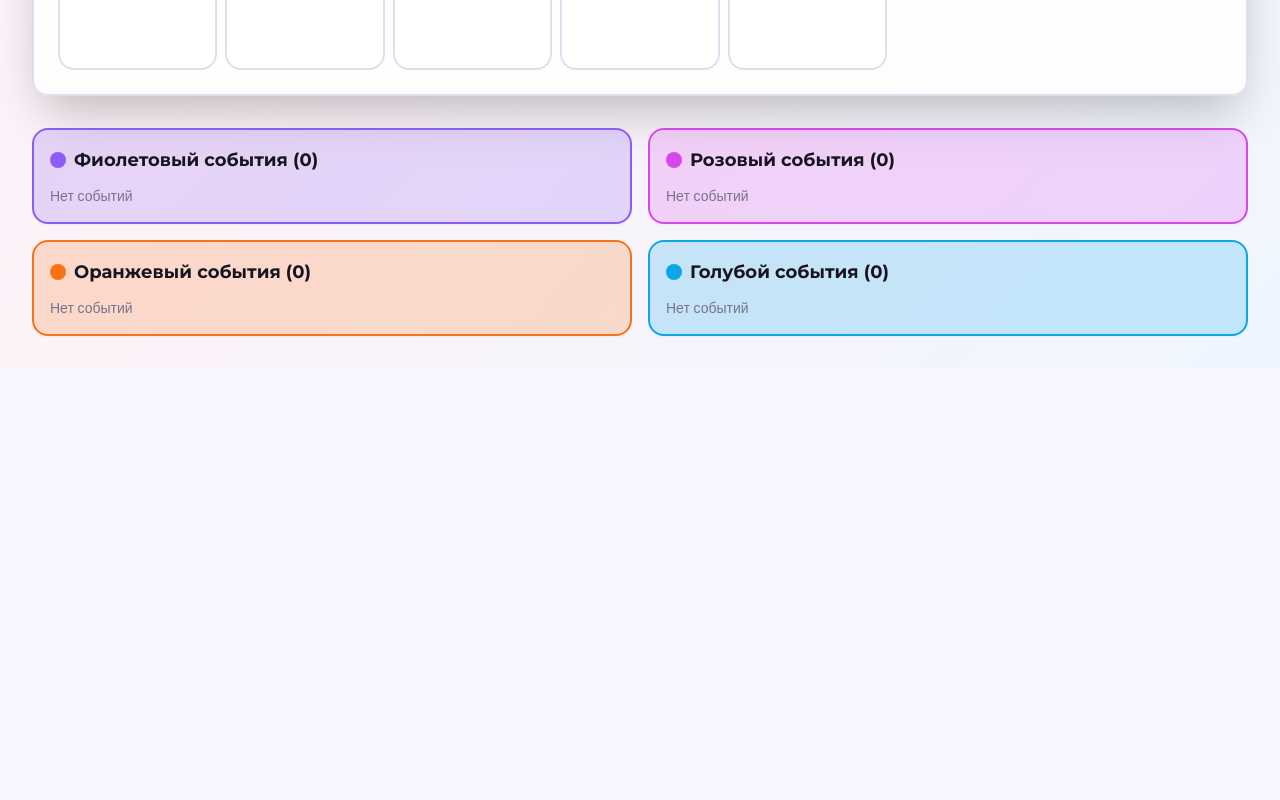
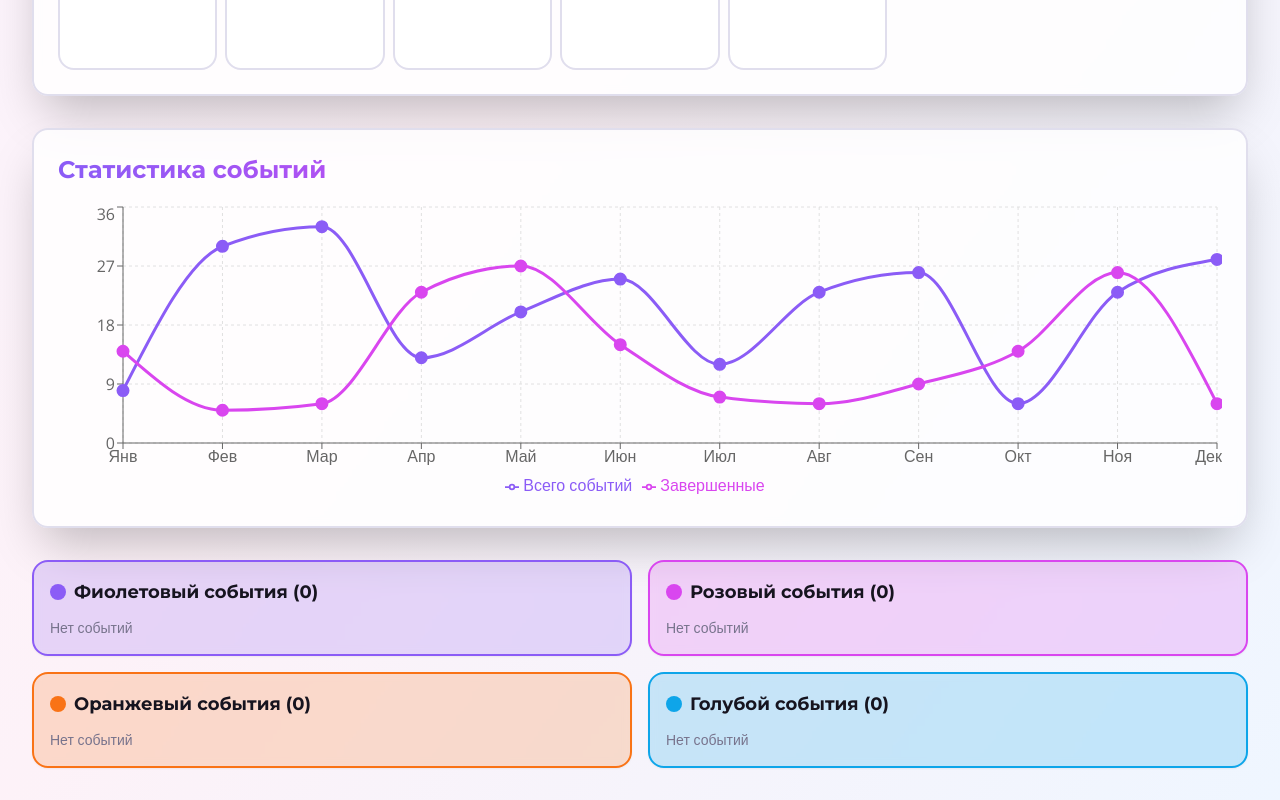
Before and after one commit to pr-poehali-dev/calendar-creation-project, a React (Vite) app: page / in a window 1280 px wide. Shown: the part 1057-1857 px from the top of the page. Before the commit the page ends 1425 px from the top, so only its background shows below. Built offline with nearby package versions, Linux system fonts and the light colour scheme.

Commit message:
Добавлен случайный график визуализации

```diff
--- /dev/null
+++ b/src/components/EventsChart.tsx
@@ -0,0 +1,54 @@
+import { Card } from '@/components/ui/card';
+import { LineChart, Line, XAxis, YAxis, CartesianGrid, Tooltip, ResponsiveContainer, Legend } from 'recharts';
+
+const generateRandomData = () => {
+  const months = ['Янв', 'Фев', 'Мар', 'Апр', 'Май', 'Июн', 'Июл', 'Авг', 'Сен', 'Окт', 'Ноя', 'Дек'];
+  return months.map(month => ({
+    month,
+    events: Math.floor(Math.random() * 30) + 5,
+    completed: Math.floor(Math.random() * 25) + 3,
+  }));
+};
+
+export default function EventsChart() {
+  const data = generateRandomData();
+
+  return (
+    <Card className="p-6 backdrop-blur-sm bg-white/80 shadow-2xl border-2 mt-8">
+      <h3 className="text-2xl font-bold mb-4 bg-gradient-to-r from-[#8B5CF6] via-[#D946EF] to-[#0EA5E9] bg-clip-text text-transparent">
+        Статистика событий
+      </h3>
+      <ResponsiveContainer width="100%" height={300}>
+        <LineChart data={data}>
+          <CartesianGrid strokeDasharray="3 3" stroke="#e0e0e0" />
+          <XAxis dataKey="month" stroke="#666" />
+          <YAxis stroke="#666" />
+          <Tooltip
+            contentStyle={{
+              backgroundColor: 'rgba(255, 255, 255, 0.95)',
+              borderRadius: '8px',
+              border: '2px solid #8B5CF6'
+            }}
+          />
+          <Legend />
+          <Line
+            type="monotone"
+            dataKey="events"
+            stroke="#8B5CF6"
+            strokeWidth={3}
+            name="Всего событий"
+            dot={{ fill: '#8B5CF6', r: 5 }}
+          />
+          <Line
+            type="monotone"
+            dataKey="completed"
+            stroke="#D946EF"
+            strokeWidth={3}
+            name="Завершенные"
+            dot={{ fill: '#D946EF', r: 5 }}
+          />
+        </LineChart>
+      </ResponsiveContainer>
+    </Card>
+  );
+}
--- a/src/pages/Index.tsx
+++ b/src/pages/Index.tsx
@@ -9,6 +9,7 @@ import Icon from '@/components/ui/icon';
 import { format, startOfMonth, endOfMonth, eachDayOfInterval, isSameMonth, isToday, isSameDay, addMonths, subMonths } from 'date-fns';
 import { ru } from 'date-fns/locale';
 import { toast } from 'sonner';
+import EventsChart from '@/components/EventsChart';
 
 interface Event {
   id: string;
@@ -201,6 +202,8 @@ export default function Index() {
           </div>
         </Card>
 
+        <EventsChart />
+
         <Dialog open={isDialogOpen} onOpenChange={setIsDialogOpen}>
           <DialogContent className="sm:max-w-[500px] backdrop-blur-xl bg-white/95">
             <DialogHeader>
```
